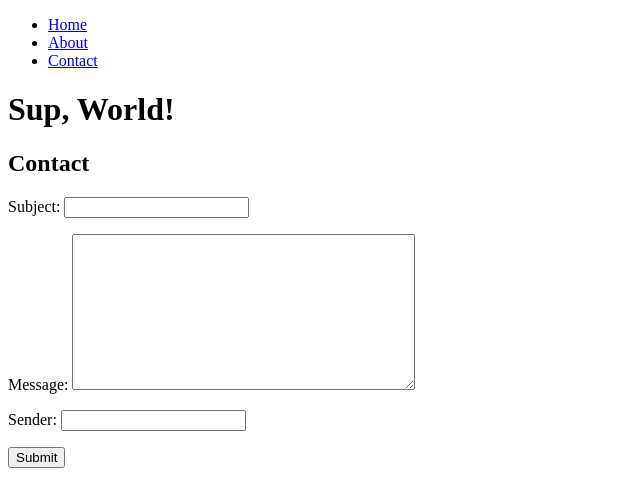
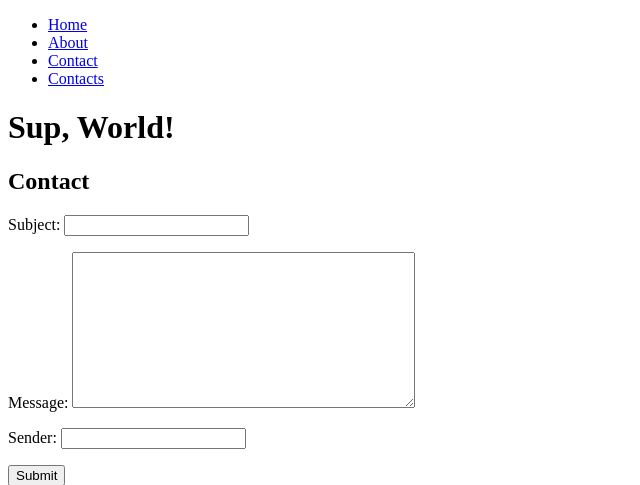
Before and after one commit to DrMartinLutherXing/medmen, a Django app: template main/templates/main/contact.html in a window 1280 px wide. Shown: the top 485 px of the page, without its empty margins (0-640 px from the left). Run offline with Django 3.2, Linux system fonts and the light colour scheme; the template is opened without the code that fills it: values that come from a table or form of the project are taken from there, others are empty; parts of the project's set-up code (start-up, migrations or seed data) failed here and were passed over.

Commit message:
added contacts nav link and corresponding url route;

```diff
--- a/main/templates/main/navigation.html
+++ b/main/templates/main/navigation.html
@@ -3,5 +3,6 @@
         <li><a href='{% url "main:index" %}'>Home</a></li>
         <li><a href='{% url "main:about" %}'>About</a></li>
         <li><a href='{% url "main:contact" %}'>Contact</a></li>
+        <li><a href='{% url "main:contacts" %}'>Contacts</a></li>
     </ul>
 </nav>
--- a/main/urls.py
+++ b/main/urls.py
@@ -8,4 +8,5 @@ urlpatterns = [
     url(r'^about/$', views.about, name="about"),
     url(r'^thanks/$', views.thanks, name="thanks"),
     url(r'^contact/$', views.ContactView.as_view(), name="contact"),
+    url(r'^contacts/$', views.ContactsView.as_view(), name="contacts"),
 ]
```
